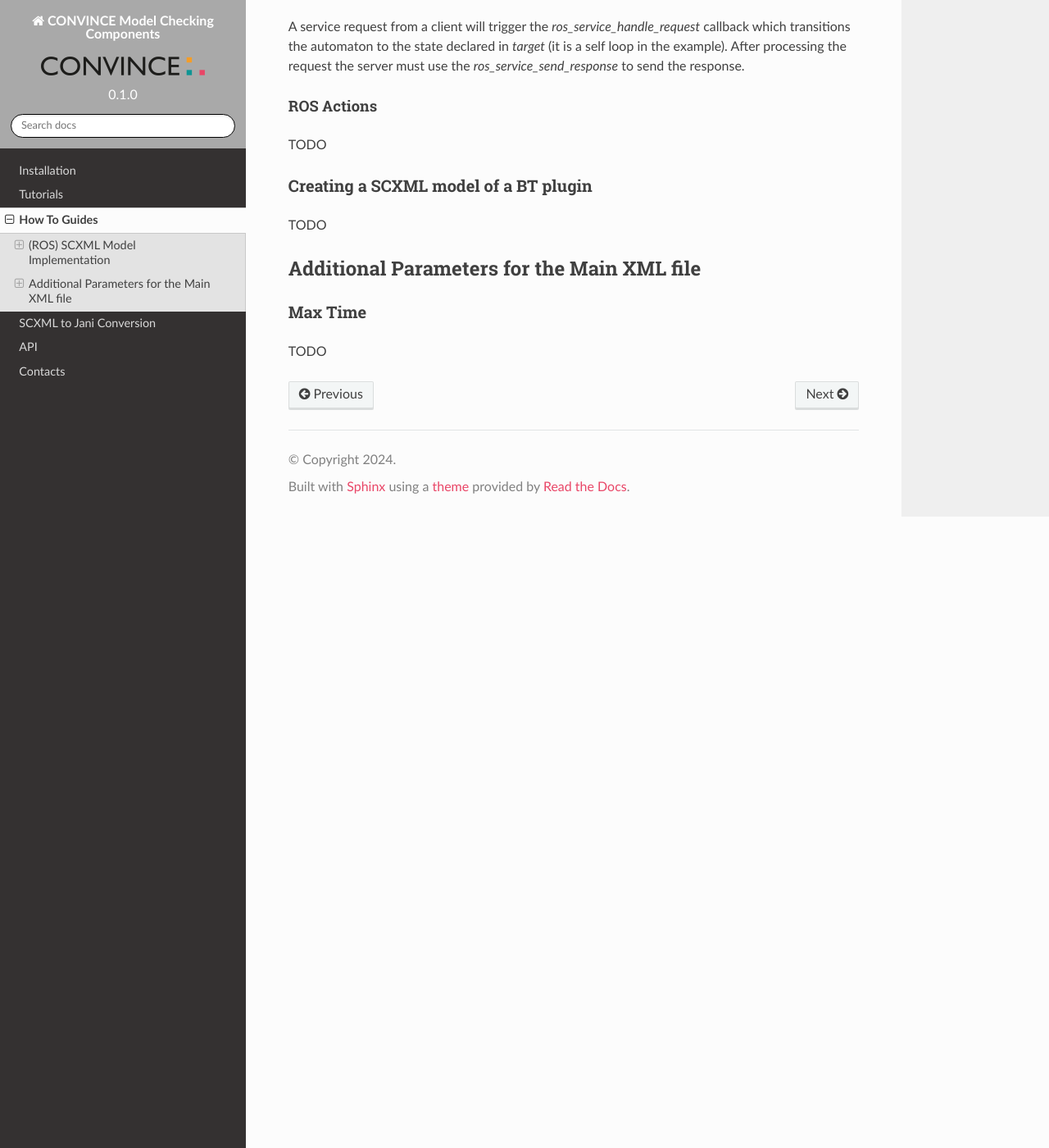
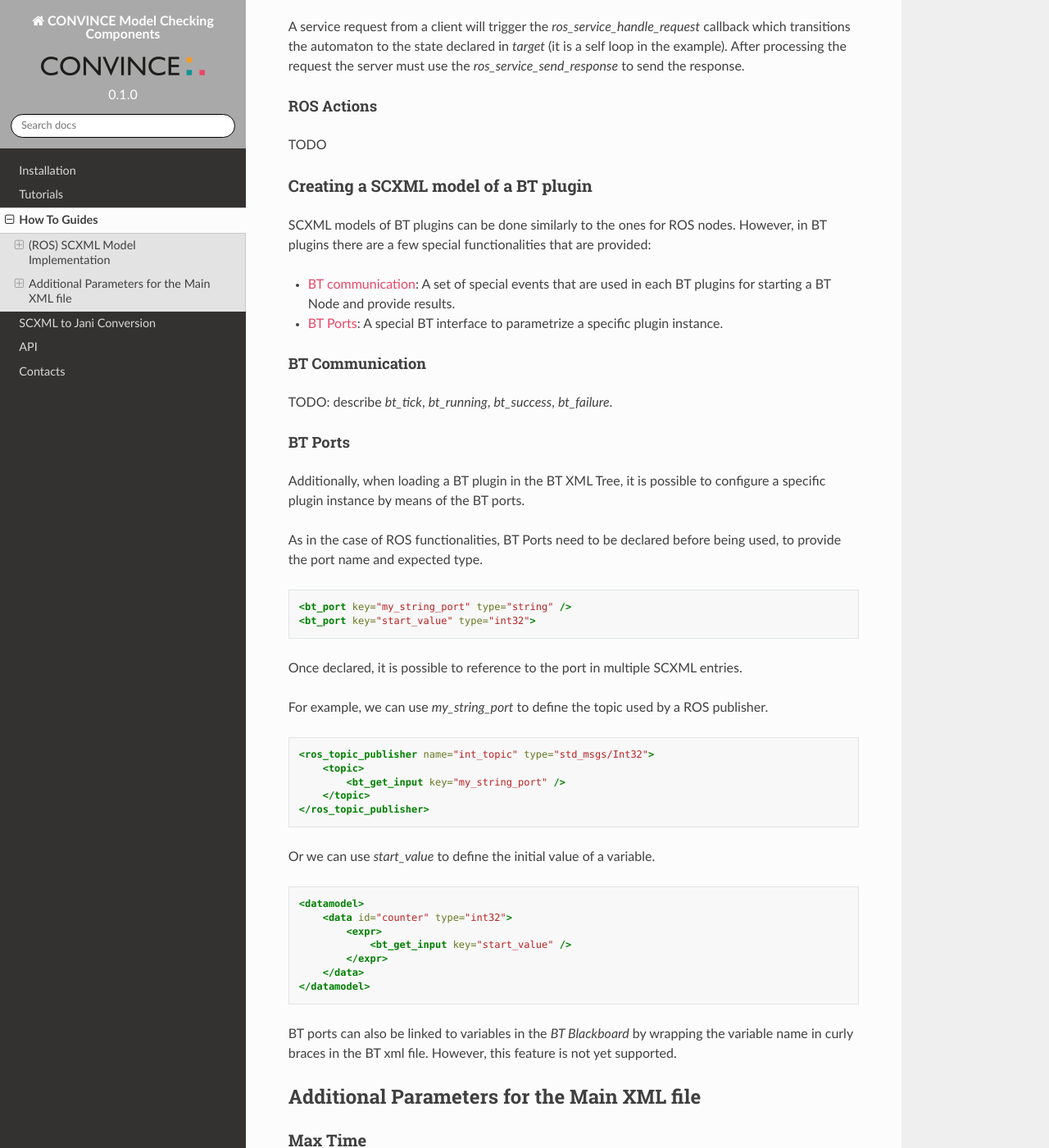
Before and after one commit to convince-project/AS2FM, a Sphinx documentation site: the page built from docs/source/howto.rst, in a window 1280 px wide and 1400 px high, scrolled down 4177 px. Shown: the whole window at 82% size. Built offline with Sphinx 7.4.7 and the Read the Docs theme 2.0.0, drawn with Linux system fonts in a browser that asks for light colours.

Commit message:
Update documentation with BT Ports examples
Signed-off-by: Marco Lampacrescia <marco.lampacrescia@de.bosch.com>

```diff
--- a/docs/source/howto.rst
+++ b/docs/source/howto.rst
@@ -218,7 +218,60 @@ TODO
 Creating a SCXML model of a BT plugin
 ~~~~~~~~~~~~~~~~~~~~~~~~~~~~~~~~~~~~~~
 
-TODO
+SCXML models of BT plugins can be done similarly to the ones for ROS nodes. However, in BT plugins there are a few special functionalities that are provided:
+
+* :ref:`BT communication <bt_communication>`: A set of special events that are used in each BT plugins for starting a BT Node and provide results.
+* :ref:`BT Ports <bt_ports>`: A special BT interface to parametrize a specific plugin instance.
+
+
+.. _bt_communication:
+
+BT Communication
+_________________
+
+TODO: describe `bt_tick`, `bt_running`, `bt_success`, `bt_failure`.
+
+
+.. _bt_ports:
+
+BT Ports
+________
+
+Additionally, when loading a BT plugin in the BT XML Tree, it is possible to configure a specific plugin instance by means of the BT ports.
+
+As in the case of ROS functionalities, BT Ports need to be declared before being used, to provide the port name and expected type.
+
+.. code-block:: xml
+
+    <bt_port key="my_string_port" type="string" />
+    <bt_port key="start_value" type="int32">
+
+Once declared, it is possible to reference to the port in multiple SCXML entries.
+
+For example, we can use `my_string_port` to define the topic used by a ROS publisher.
+
+.. code-block:: xml
+
+    <ros_topic_publisher name="int_topic" type="std_msgs/Int32">
+        <topic>
+            <bt_get_input key="my_string_port" />
+        </topic>
+    </ros_topic_publisher>
+
+Or we can use `start_value` to define the initial value of a variable.
+
+.. code-block:: xml
+
+    <datamodel>
+        <data id="counter" type="int32">
+            <expr>
+                <bt_get_input key="start_value" />
+            </expr>
+        </data>
+    </datamodel>
+
+
+BT ports can also be linked to variables in the `BT Blackboard` by wrapping the variable name in curly braces in the BT xml file. However, this feature is not yet supported.
 
 
 .. _additional_params_howto:
```
